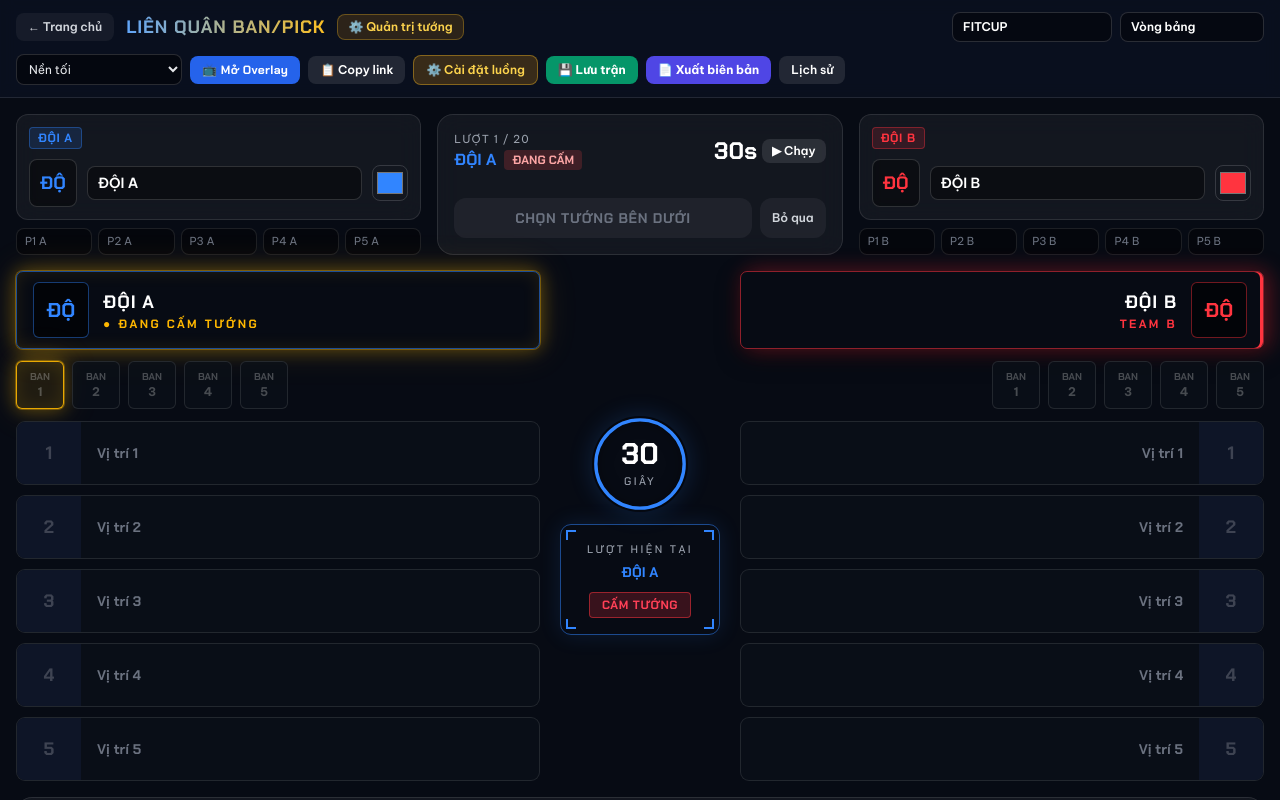
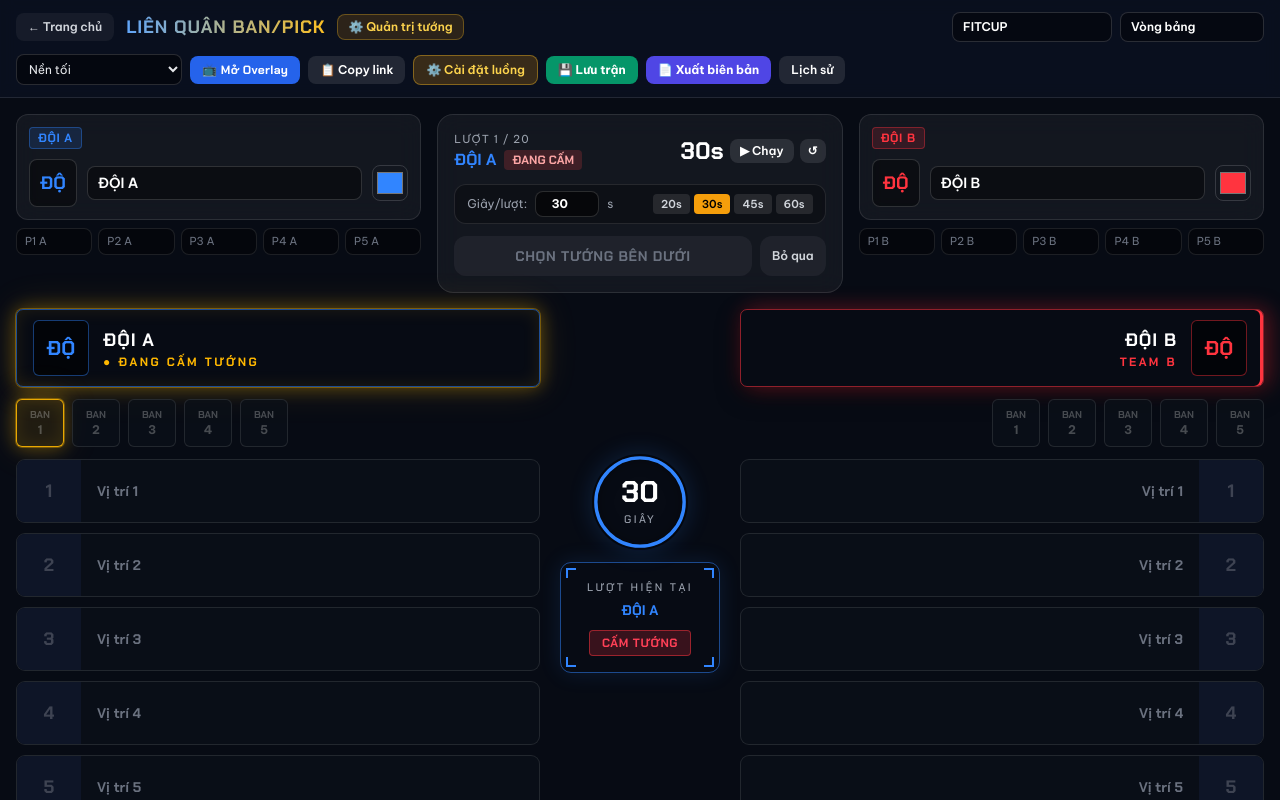
Before and after one commit to cun0412/ban-pick_fitcup_esports, a React (Vite) app: page /lq/control in a window 1280 px wide. Shown: the top 800 px of the page. Built offline with nearby package versions, Linux system fonts and the light colour scheme; no server answers; a web font is replaced by a local one.

Commit message:
add flields

```diff
--- a/src/hooks/useTimer.ts
+++ b/src/hooks/useTimer.ts
@@ -16,21 +16,31 @@ export function useTimer(maxSeconds: number, onExpire?: () => void) {
   const expireCbRef = useRef(onExpire);
   expireCbRef.current = onExpire;
 
-  const start = useCallback(() => {
-    const base = secondsRef.current > 0 ? secondsRef.current : maxSeconds;
+  const start = useCallback(
+    (overrideSeconds?: number) => {
+      const base =
+        overrideSeconds !== undefined
+          ? overrideSeconds
+          : secondsRef.current > 0
+          ? secondsRef.current
+          : maxSeconds;
       const dl = Date.now() + base * 1000;
       deadlineRef.current = dl;
+      secondsRef.current = base;
       setDeadline(dl);
       setSeconds(base);
       setPausedSeconds(base);
       setRunning(true);
-  }, [maxSeconds]);
+    },
+    [maxSeconds]
+  );
 
   const pause = useCallback(() => {
     const remain = deadlineRef.current
       ? Math.max(0, Math.ceil((deadlineRef.current - Date.now()) / 1000))
       : secondsRef.current;
     deadlineRef.current = null;
+    secondsRef.current = remain;
     setDeadline(null);
     setRunning(false);
     setSeconds(remain);
@@ -41,6 +51,7 @@ export function useTimer(maxSeconds: number, onExpire?: () => void) {
     (newMax?: number) => {
       const val = newMax ?? maxSeconds;
       deadlineRef.current = null;
+      secondsRef.current = val;
       setDeadline(null);
       setRunning(false);
       setSeconds(val);
@@ -55,6 +66,7 @@ export function useTimer(maxSeconds: number, onExpire?: () => void) {
     const tick = () => {
       if (!deadlineRef.current) return;
       const remain = Math.max(0, Math.ceil((deadlineRef.current - Date.now()) / 1000));
+      secondsRef.current = remain;
       setSeconds(remain);
       if (remain <= 0) {
         deadlineRef.current = null;
--- a/src/pages/lq/LQControl.tsx
+++ b/src/pages/lq/LQControl.tsx
@@ -121,12 +121,13 @@ export default function LQControl() {
     });
   }, [subscribe, send, buildSyncPayload]);
 
-  // Khi chuyển lượt thì reset đồng hồ
+  // Khi chuyển lượt hoặc chỉnh số giây thì reset đồng hồ về đúng lq.timerMax
   useEffect(() => {
     setExpiredAlert(false);
-    timer.reset(lq.timerMax);
     if (settings.timerEnabled && !lq.isComplete && lq.history.length > 0) {
-      timer.start();
+      timer.start(lq.timerMax);
+    } else {
+      timer.reset(lq.timerMax);
     }
   }, [lq.currentPhaseIndex, lq.timerMax, lq.isComplete]);
 
@@ -403,11 +404,11 @@ export default function LQControl() {
                 ) : null}
               </div>
 
-              {/* Đồng hồ + nút Start/Pause */}
+              {/* Đồng hồ + nút Start/Pause/Reset */}
               {settings.timerEnabled && (
-                <div className="flex items-center gap-2">
+                <div className="flex items-center gap-1.5">
                   <span
-                    className={`font-display font-black text-2xl w-10 text-center ${
+                    className={`font-display font-black text-2xl w-11 text-center tabular-nums ${
                       timer.seconds <= 5 ? 'text-red-400 animate-pulse' : 'text-white'
                     }`}
                   >
@@ -420,9 +421,54 @@ export default function LQControl() {
                   >
                     {timer.running ? '⏸ Tạm dừng' : '▶ Chạy'}
                   </button>
+                  <button
+                    type="button"
+                    onClick={() => timer.reset(lq.timerMax)}
+                    title="Đặt lại đồng hồ về số giây mặc định"
+                    className="px-2 py-1 rounded-lg bg-white/10 hover:bg-white/20 text-xs font-semibold"
+                  >
+                    ↺
+                  </button>
                 </div>
               )}
             </div>
+
+            {/* Mục chỉnh nhanh số giây mỗi lượt ngay trên màn hình điều khiển */}
+            {settings.timerEnabled && (
+              <div className="flex flex-wrap items-center justify-between gap-2 px-3 py-1.5 rounded-xl bg-black/30 border border-white/10 text-xs">
+                <div className="flex items-center gap-2">
+                  <span className="text-gray-400">Giây/lượt:</span>
+                  <input
+                    type="number"
+                    min={5}
+                    max={300}
+                    value={lq.timerMax}
+                    onChange={(e) => {
+                      const v = Math.max(5, Math.min(300, Number(e.target.value) || 5));
+                      lq.setTimerMax(v);
+                    }}
+                    className="w-16 bg-black/50 border border-white/15 rounded-lg px-2 py-1 text-center font-bold text-white tabular-nums focus:outline-none focus:border-amber-400"
+                  />
+                  <span className="text-gray-400">s</span>
+                </div>
+                <div className="flex items-center gap-1">
+                  {[20, 30, 45, 60].map((sec) => (
+                    <button
+                      key={sec}
+                      type="button"
+                      onClick={() => lq.setTimerMax(sec)}
+                      className={`px-2 py-0.5 rounded text-[11px] font-semibold transition ${
+                        lq.timerMax === sec
+                          ? 'bg-amber-500 text-black'
+                          : 'bg-white/10 text-gray-300 hover:bg-white/20'
+                      }`}
+                    >
+                      {sec}s
+                    </button>
+                  ))}
+                </div>
+              </div>
+            )}
 
             {expiredAlert && (
               <div className="px-3 py-1.5 rounded-lg bg-red-500/20 border border-red-500/50 text-red-300 text-xs font-semibold text-center animate-pulse">
```
Lines whose indentation alone changed are shown as unchanged.
